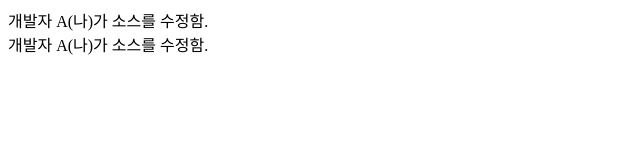
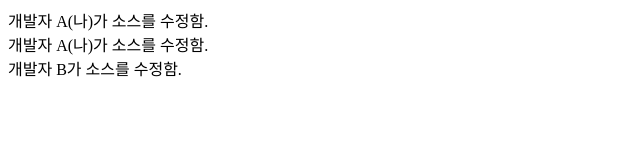
Before and after one commit to haewonee/git-blog, a plain HTML site: page index.html in a window 1280 px wide. Shown: the whole page, without its empty margins (0-640 px from the left). Drawn offline with Linux system fonts and the light colour scheme.

Commit message:
개발자 B가 수정함.

```diff
--- a/index.html
+++ b/index.html
@@ -5,6 +5,8 @@
   </head>
   <body>
     개발자 A(나)가 소스를 수정함.<br />
-    개발자 A(나)가 소스를 수정함.
+    개발자 A(나)가 소스를 수정함. <br />
+    개발자 B가 소스를 수정함.
+
   </body>
 </html>
```
